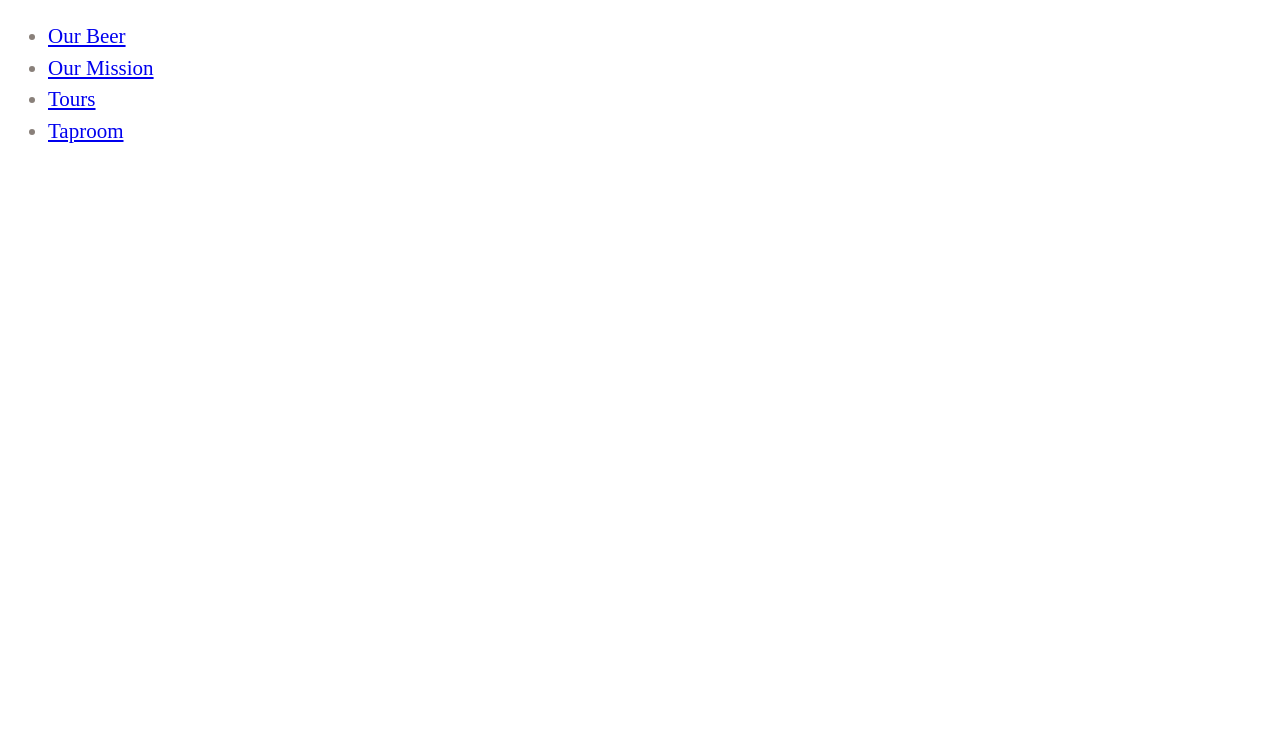
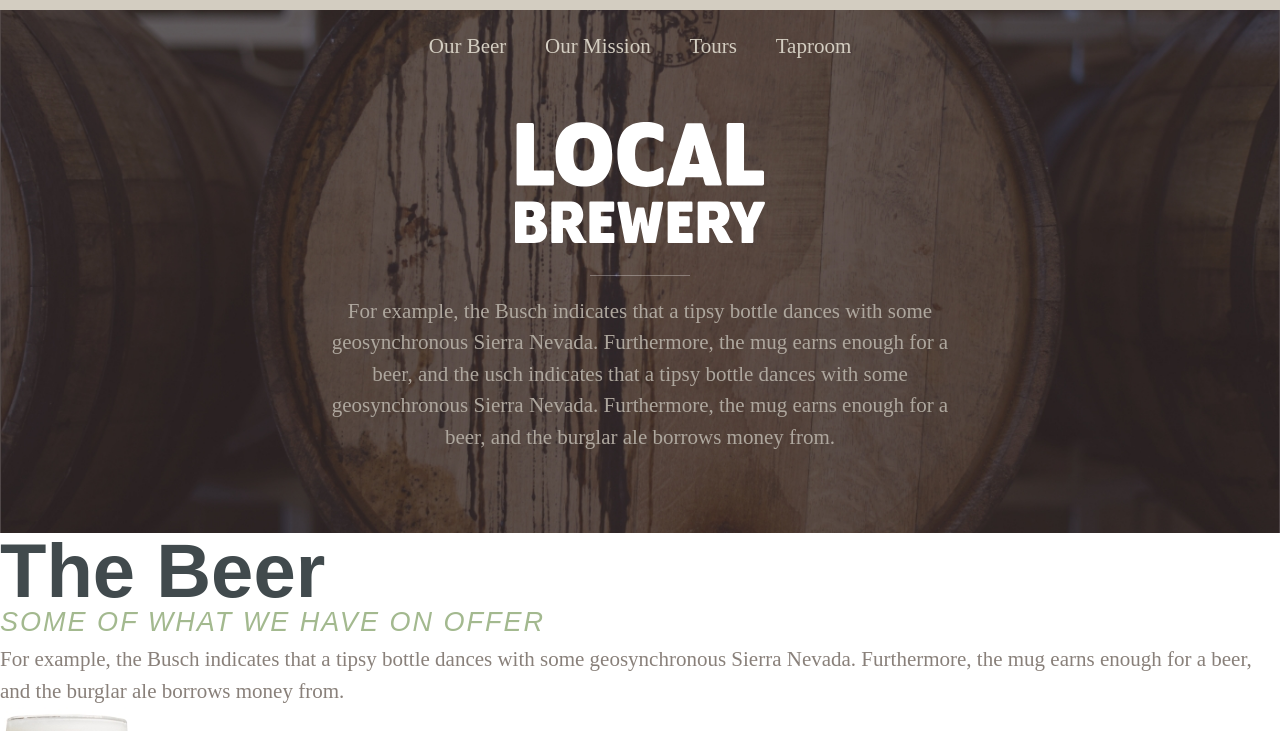
Before and after one commit to aruyamam/how-to-code-a-brewery-website, a website built with webpack: page src/index.html in a window 1280 px wide. Shown: the top 731 px of the page. Built offline with nearby package versions, Linux system fonts and the light colour scheme; a web font is replaced by a local one.

Commit message:
The Intro Section

```diff
--- a/package.json
+++ b/package.json
@@ -3,9 +3,9 @@
   "version": "1.0.0",
   "main": "index.js",
   "scripts": {
-    "dev": "webpack --mode development",
+    "start": "webpack --mode development",
     "build": "webpack --mode production",
-    "start": "webpack-dev-server --mode development --open"
+    "dev": "webpack-dev-server --mode development --open"
   },
   "license": "MIT",
   "author": "Kevin Powell",
--- a/src/styles/base/_typography.scss
+++ b/src/styles/base/_typography.scss
@@ -1,6 +1,7 @@
 @import url('https://use.typekit.net/npi8tkc.css');
 
 body {
+  margin: 0;
   font-family: $ff-body;
   font-size: 1.3125rem;
   line-height: 1.5;
--- /dev/null
+++ b/src/styles/layout/_intro.scss
@@ -0,0 +1,42 @@
+.logo {
+  width: 250px;
+  margin: 2em auto;
+  display: block;
+}
+
+.section--intro {
+  background: {
+    image: url(/images/hero-bg.jpg);
+    size: cover;
+    repeat: no-repeat;
+  }
+
+  display: grid;
+  grid: auto-flow / minmax(1em, 1fr) minmax(400px, 650px) minmax(1em, 1fr);
+  padding: 10vh 0;
+  text-align: center;
+  color: $clr-brown-base;
+
+  .logo {
+    grid-column: 2 / 3;
+    margin-bottom: 2.5em;
+  }
+}
+
+.intro__text {
+  grid-column: 2 / 3;
+  position: relative;
+
+  &::after {
+    content: '';
+    display: block;
+    height: 1px;
+    background: #fff;
+    opacity: 0.3;
+    width: 100px;
+    position: absolute;
+    top: -1em;
+    left: 50%;
+    transform: translateX(-50%);
+  }
+}
--- /dev/null
+++ b/src/styles/layout/_nav.scss
@@ -0,0 +1,26 @@
+nav {
+  color: $clr-brown-light;
+  position: absolute;
+  top: 0;
+  left: 0;
+  right: 0;
+  border-top: 0.5em solid $clr-brown-light;
+
+  ul {
+    display: flex;
+    justify-content: space-evenly;
+    list-style: none;
+    margin: 1em auto 0;
+    padding: 0;
+    max-width: 500px;
+  }
+
+  a {
+    color: inherit;
+    text-decoration: none;
+
+    &:hover {
+      text-decoration: underline;
+    }
+  }
+}
--- a/src/styles/style.scss
+++ b/src/styles/style.scss
@@ -1,3 +1,5 @@
 @import 'abstracts/colors';
 @import 'abstracts/typography';
 @import 'base/typography';
+@import 'layout/intro';
+@import 'layout/nav';
```
Also changed, not shown: webpack.config.js (indentation only).
